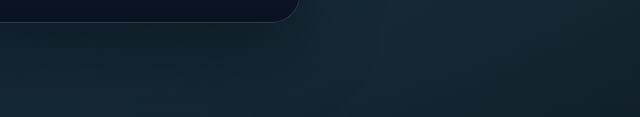
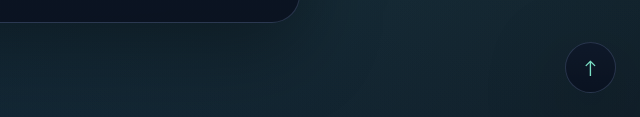
Before and after one commit to daniel-pintoo/daniel-pintoo.github.io, a plain HTML site: page index.html in a window 1280 px wide. Shown: the part 683-800 px from the top of the page, 640-1280 px from the left. Drawn offline with Linux system fonts and the light colour scheme.

Commit message:
Add back-to-top button styles

```diff
--- a/styles.css
+++ b/styles.css
@@ -279,6 +279,33 @@ p {
   opacity: 0.9;
 }
 
+.back-to-top {
+  position: fixed;
+  right: 1.5rem;
+  bottom: 1.5rem;
+  z-index: 1000;
+  display: inline-flex;
+  align-items: center;
+  justify-content: center;
+  width: 3.2rem;
+  height: 3.2rem;
+  border: 1px solid var(--line);
+  border-radius: 999px;
+  background: linear-gradient(180deg, rgba(14, 24, 41, 0.92), rgba(10, 18, 32, 0.96));
+  box-shadow: var(--shadow);
+  color: var(--accent);
+  font-size: 1.35rem;
+  line-height: 1;
+  backdrop-filter: blur(18px);
+  transition: transform 0.18s ease, border-color 0.18s ease, color 0.18s ease;
+}
+
+.back-to-top:hover {
+  transform: translateY(-2px);
+  border-color: rgba(123, 224, 197, 0.45);
+  color: var(--text);
+}
+
 @media (max-width: 760px) {
   .topbar {
     flex-direction: column;
@@ -296,4 +323,11 @@ p {
     grid-template-columns: 1fr;
   }
 
+  .back-to-top {
+    right: 1rem;
+    bottom: 1rem;
+    width: 3rem;
+    height: 3rem;
+  }
+
 }
```
